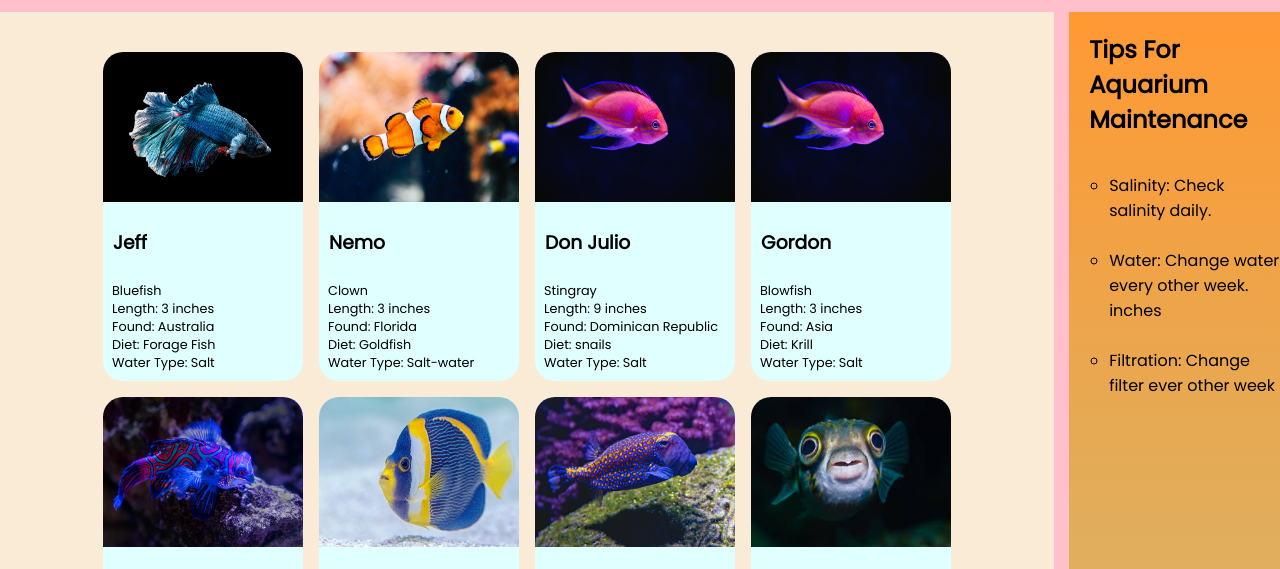
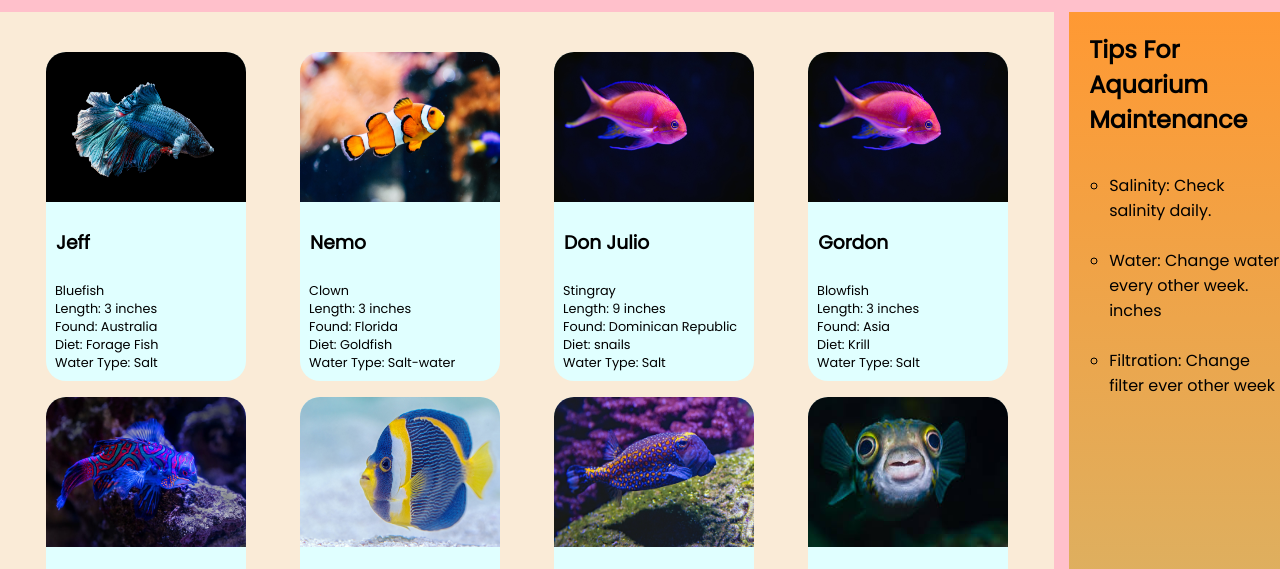
Before and after one commit to mfrance18/martins-aquarium, a plain HTML site: page index.html in a window 1280 px wide. Shown: the part 210-779 px from the top of the page. Drawn offline with Linux system fonts and the light colour scheme.

Commit message:
fixed location data import

```diff
--- a/scripts/locationList.js
+++ b/scripts/locationList.js
@@ -1,4 +1,4 @@
-import { getLocation } from "./LocationData.js";
+import { getLocation } from "./locationData.js";
 import { Location } from "./location.js";
 export const LocationList = () => {
 
--- a/styles/main.css
+++ b/styles/main.css
@@ -70,7 +70,7 @@ nav a:active {
 .fishList{
 	display: flex;
 	flex-wrap: wrap;
-	justify-content: center;
+	justify-content: space-evenly;
 }
 .fish-card {
 	background-color: lightcyan;
```
